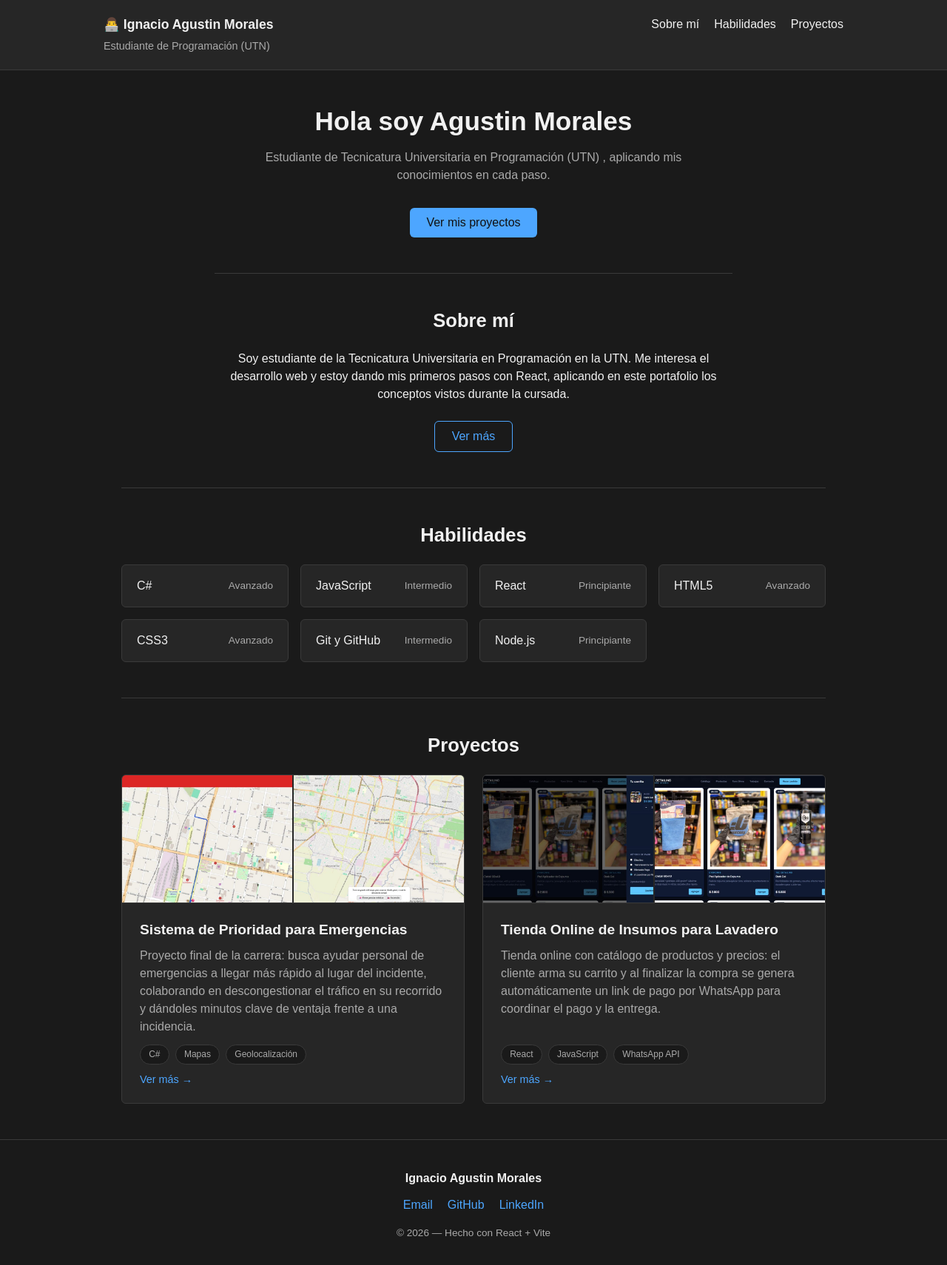
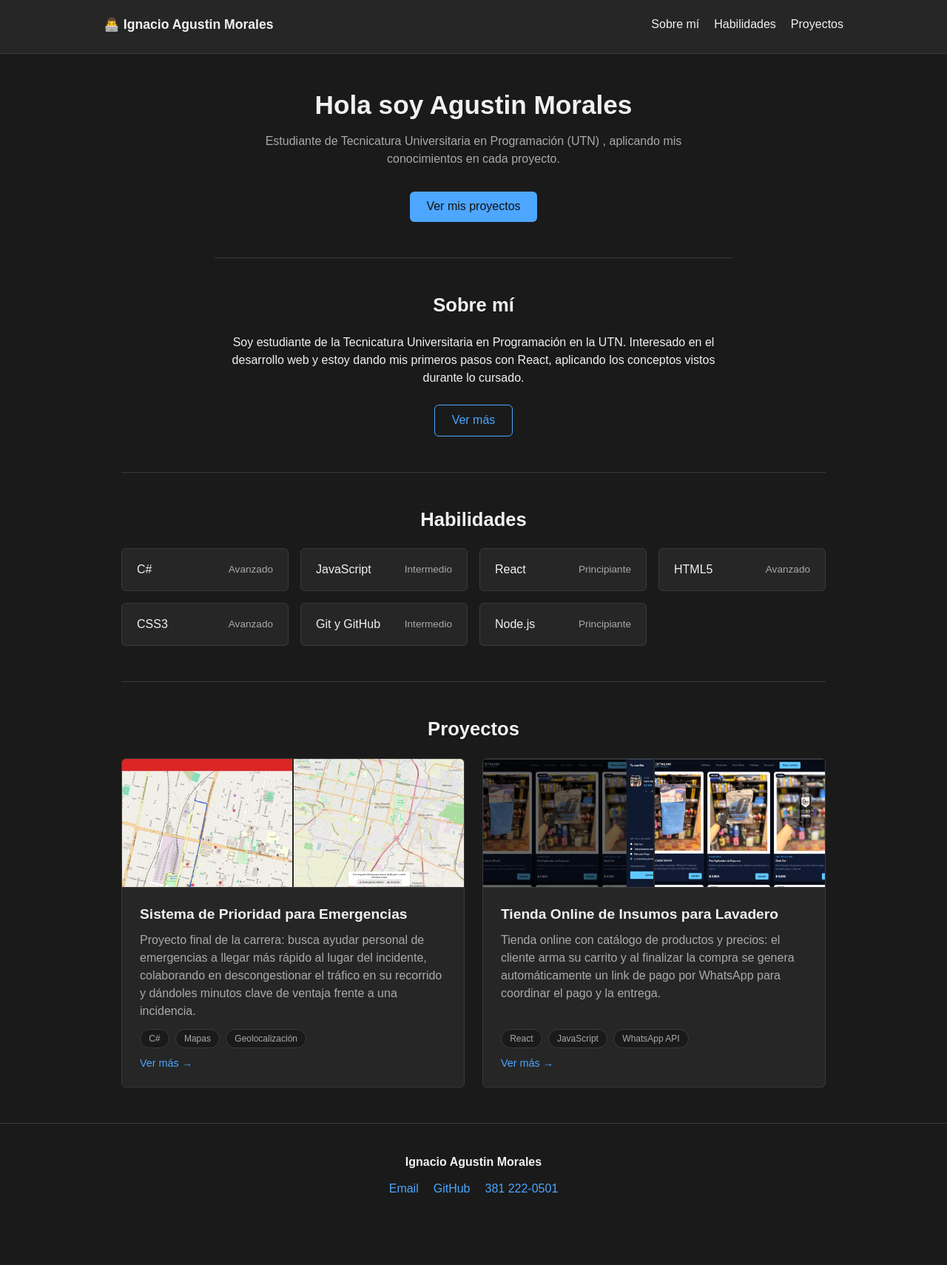
Before and after one commit to agucho03/tp1-react-portafolio-morales-ignacio-agustin, a React (Vite) app: page / in a window 1280 px wide. Shown: the top 1710 px of the page at 74% size. After the commit the page ends 1675 px from the top, so only its background shows below. Built offline with nearby package versions, Linux system fonts and the light colour scheme.

Commit message:
Agrega telefono de contacto al footer

```diff
--- a/src/App.css
+++ b/src/App.css
@@ -3,8 +3,6 @@ main {
   margin: 0 auto;
   padding: 0 1.5rem;
 }
-
-/* ---------- Botones ---------- */
 .btn {
   border: none;
   border-radius: var(--radio);
--- a/src/App.jsx
+++ b/src/App.jsx
@@ -10,15 +10,13 @@ import { proyectos } from './data/projects'
 import './App.css'
 
 function App() {
-  // guardo mis datos de perfil como un objeto en un estado
   const [perfil, setPerfil] = useState({
     nombre: 'Ignacio Agustin Morales',
-    profesion: 'Estudiante de Programación (UTN)',
+    carrera: 'Estudiante de Programación (UTN)',
   })
 
   return (
     <>
-      {/* le paso el objeto perfil entero por props, en vez de nombre y profesion sueltos */}
       <Header perfil={perfil} />
       <main>
         <Hero />
--- a/src/components/About.jsx
+++ b/src/components/About.jsx
@@ -1,7 +1,6 @@
 import { useState } from 'react'
 
 function About() {
-  // maneja si se ve o no el texto extra
   const [mostrarMas, setMostrarMas] = useState(false)
 
   return (
@@ -9,17 +8,15 @@ function About() {
       <h2>Sobre mí</h2>
       <p>
         Soy estudiante de la Tecnicatura Universitaria en Programación en la
-        UTN. Me interesa el desarrollo web y estoy dando mis primeros pasos
-        con React, aplicando en este portafolio los conceptos vistos durante
-        la cursada.
+        UTN. Interesado en el desarrollo web y estoy dando mis primeros pasos
+        con React, aplicando los conceptos vistos durante lo cursado.
       </p>
 
-      {/* esto se muestra solo si mostrarMas es true */}
       {mostrarMas && (
         <p className="about__extra">
-          Mi objetivo es seguir formándome como desarrollador frontend,
-          sumando de a poco herramientas del ecosistema de React y ademas practicar diariamente.
-          Si tengo que elegir, me considero un poco más especializado en C# que en
+          Mi objetivo es seguir formándome como programador,
+          sumando de a poco herramientas profesionales y ademas poder practicar diariamente.
+          Me considero un poco más especializado en C# que en
           JavaScript: es el lenguaje con el que más vengo trabajando en el proyecto
           final de la carrera.
         </p>
--- a/src/components/Footer.jsx
+++ b/src/components/Footer.jsx
@@ -9,11 +9,8 @@ function Footer({ nombre }) {
         <a href="https://github.com/agucho03" target="_blank" rel="noreferrer">
           GitHub
         </a>
-        <a href="https://www.linkedin.com/in/ignacio-agustin-morales" target="_blank" rel="noreferrer">
-          LinkedIn
-        </a>
+        <a href="tel:+543812220501">381 222-0501</a>
       </div>
-      <p className="footer__copy">© {anioActual} — Hecho con React + Vite</p>
     </footer>
   )
 }
--- a/src/components/Header.jsx
+++ b/src/components/Header.jsx
@@ -1,4 +1,3 @@
-// Header recibe el objeto perfil por props (nombre y profesion van adentro)
 function Header({ perfil }) {
   return (
     <header className="header">
--- a/src/components/Hero.jsx
+++ b/src/components/Hero.jsx
@@ -1,5 +1,4 @@
 function Hero() {
-  // hace scroll hasta la seccion de proyectos
   const irAProyectos = () => {
     document.getElementById('projects')?.scrollIntoView({ behavior: 'smooth' })
   }
@@ -8,7 +7,7 @@ function Hero() {
     <section className="hero" id="hero">
       <h1>Hola soy Agustin Morales </h1>
       <p className="hero__texto">
-        Estudiante de Tecnicatura Universitaria en Programación (UTN) , aplicando mis conocimientos en cada paso.
+        Estudiante de Tecnicatura Universitaria en Programación (UTN) , aplicando mis conocimientos en cada proyecto.
       </p>
       <button className="btn btn--primario" onClick={irAProyectos}>
         Ver mis proyectos
--- a/src/components/ProjectCard.jsx
+++ b/src/components/ProjectCard.jsx
@@ -1,10 +1,6 @@
 import { useState } from 'react'
-
-// componente para no repetir el codigo de cada proyecto
 function ProjectCard({ proyecto }) {
   const { titulo, descripcion, tecnologias, link, imagenes } = proyecto
-
-  // controla si esta abierto el modal con mas info
   const [mostrarModal, setMostrarModal] = useState(false)
 
   return (
@@ -25,14 +21,11 @@ function ProjectCard({ proyecto }) {
               <li key={tech}>{tech}</li>
             ))}
           </ul>
-          {/* al hacer click se abre el modal en vez de navegar */}
           <button className="project-card__link" onClick={() => setMostrarModal(true)}>
             Ver más →
           </button>
         </div>
       </article>
-
-      {/* esto solo se muestra si mostrarModal es true */}
       {mostrarModal && (
         <div className="project-modal__overlay" onClick={() => setMostrarModal(false)}>
           <div className="project-modal" onClick={(e) => e.stopPropagation()}>
@@ -41,7 +34,7 @@ function ProjectCard({ proyecto }) {
               onClick={() => setMostrarModal(false)}
               aria-label="Cerrar"
             >
-              ×
+
             </button>
 
             {imagenes && imagenes.length > 0 && (
@@ -67,7 +60,7 @@ function ProjectCard({ proyecto }) {
                   target="_blank"
                   rel="noreferrer"
                 >
-                  Visitar proyecto
+                  Mirar proyecto
                 </a>
               )}
             </div>
--- a/src/components/Projects.jsx
+++ b/src/components/Projects.jsx
@@ -1,6 +1,4 @@
 import ProjectCard from './ProjectCard'
-
-// recibe los proyectos por props y por cada uno pinto un ProjectCard
 function Projects({ proyectos }) {
   return (
     <section className="projects" id="projects">
--- a/src/components/Skills.jsx
+++ b/src/components/Skills.jsx
@@ -1,4 +1,3 @@
-// recibe las habilidades por props y las recorro con el map
 function Skills({ habilidades }) {
   return (
     <section className="skills" id="skills">
--- a/src/data/projects.js
+++ b/src/data/projects.js
@@ -1,4 +1,3 @@
-// array de proyectos, lo uso en Projects.jsx
 export const proyectos = [
   {
     id: 1,
```
Also changed, not shown: index.html (+1 -1 lines).
